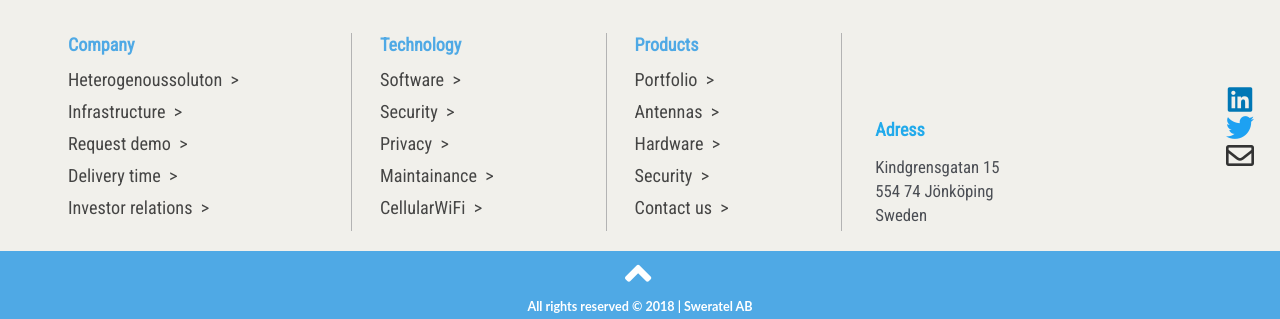
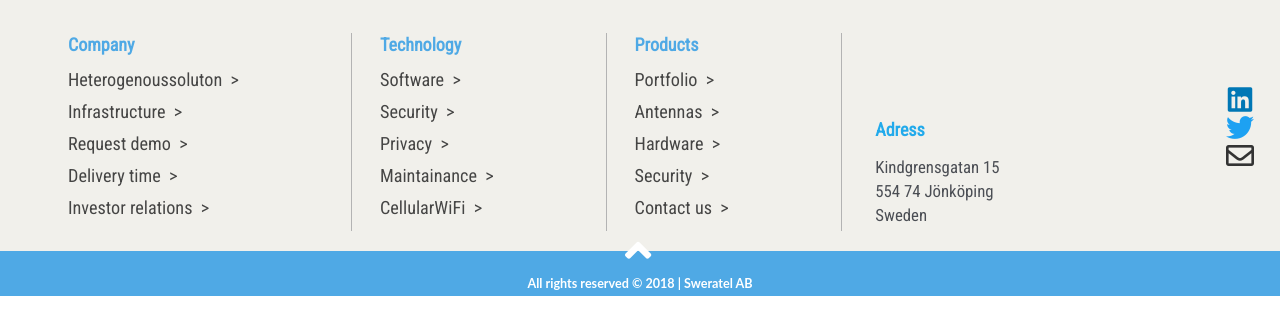
Before and after one commit to davidyanis/dallunkens, a PHP site: page /AX5.html in a window 1280 px wide. Shown: the part 744-1063 px from the top of the page. After the commit the page ends 1040 px from the top, so only its background shows below. Run offline with PHP 8.4, Linux system fonts and the light colour scheme; some libraries are stand-ins or nearby versions.

Commit message:
footer fix

```diff
--- a/css/footer.css
+++ b/css/footer.css
@@ -122,6 +122,7 @@ footer {
 
 .arrow-to-top {
     color: #fff!important;
+    margin-top: -0.4em!important;
     }
 
 }
```
